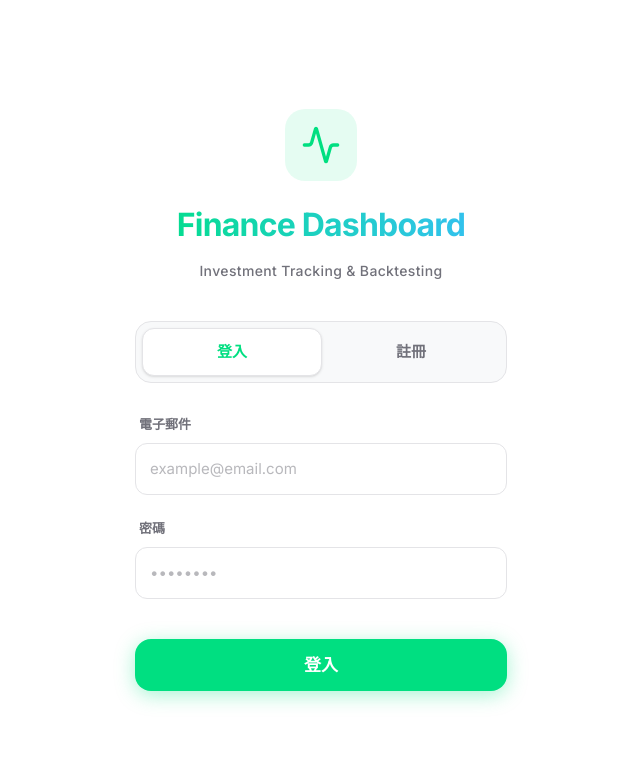
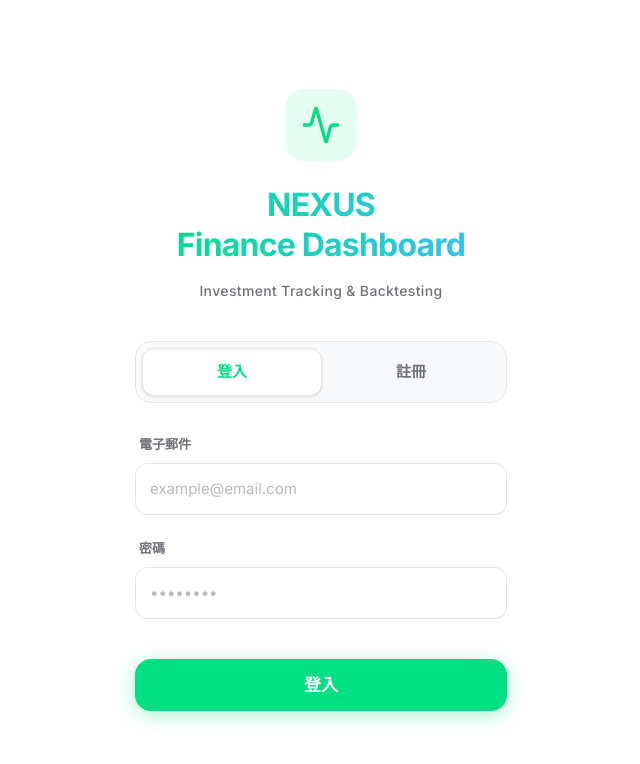
Before and after one commit to thomas-chu123/finance_dashboard, a Vue app in the folder frontend/: page /login in a window 1280 px wide. Shown: the top 764 px of the page, without its empty margins (319-959 px from the left). Built offline with nearby package versions, Linux system fonts and the light colour scheme; no server answers.

Commit message:
feat: prepend 'NEXUS' to the Finance Dashboard title on the login page.

```diff
--- a/frontend/src/views/LoginView.vue
+++ b/frontend/src/views/LoginView.vue
@@ -7,7 +7,7 @@
             <Activity class="w-10 h-10 text-[#00df81]" :stroke-width="2" />
           </div>
         </div>
-        <h1 class="text-[2rem] leading-tight font-bold bg-gradient-to-r from-[#00df81] to-[#38bdf8] bg-clip-text text-transparent pb-1 tracking-tight">Finance Dashboard</h1>
+        <h1 class="text-[2rem] leading-tight font-bold bg-gradient-to-r from-[#00df81] to-[#38bdf8] bg-clip-text text-transparent pb-1 tracking-tight">NEXUS<br />Finance Dashboard</h1>
         <p class="text-[var(--text-secondary)] text-sm mt-3 font-medium tracking-wide">Investment Tracking & Backtesting</p>
       </div>
 
```
